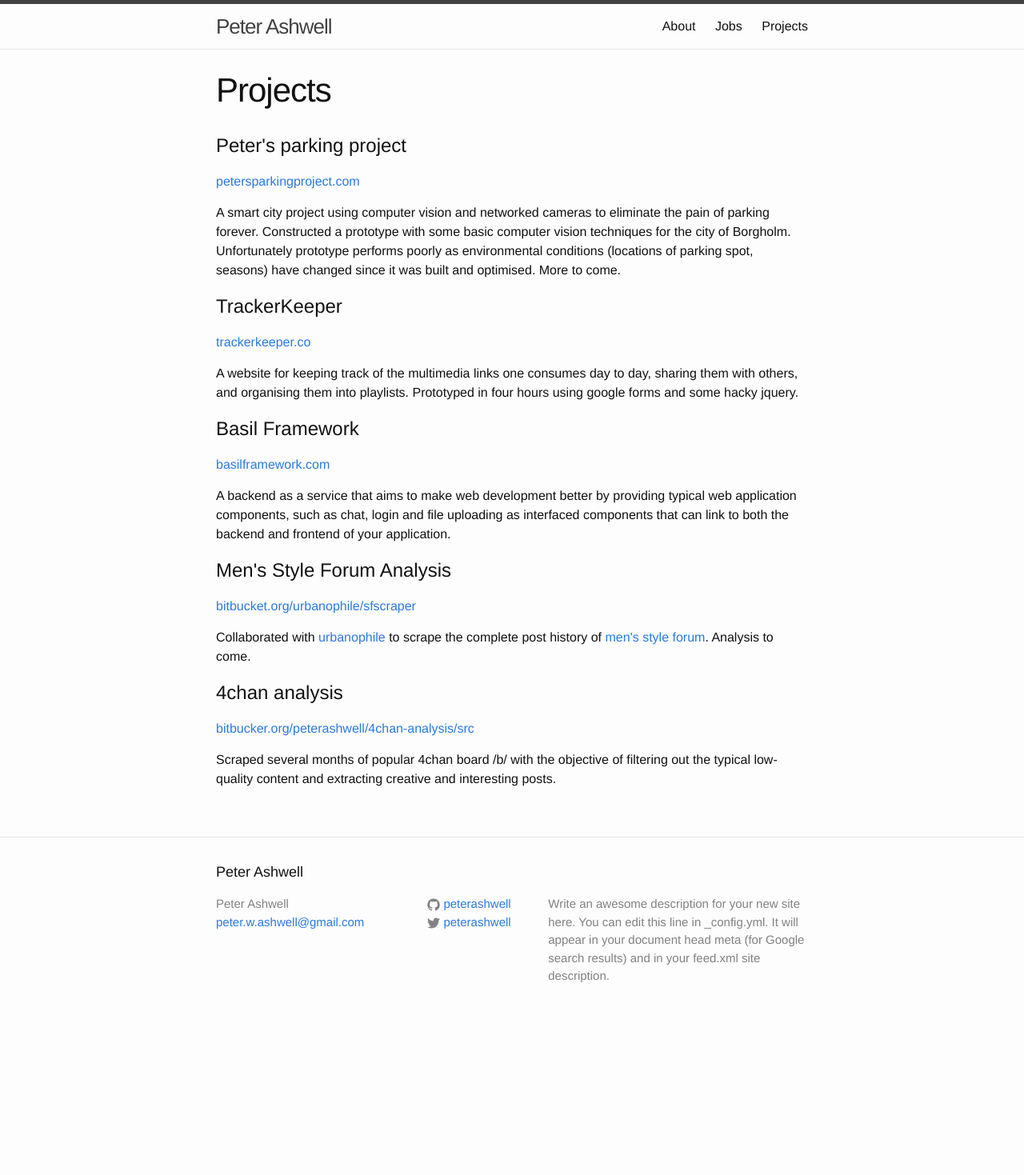
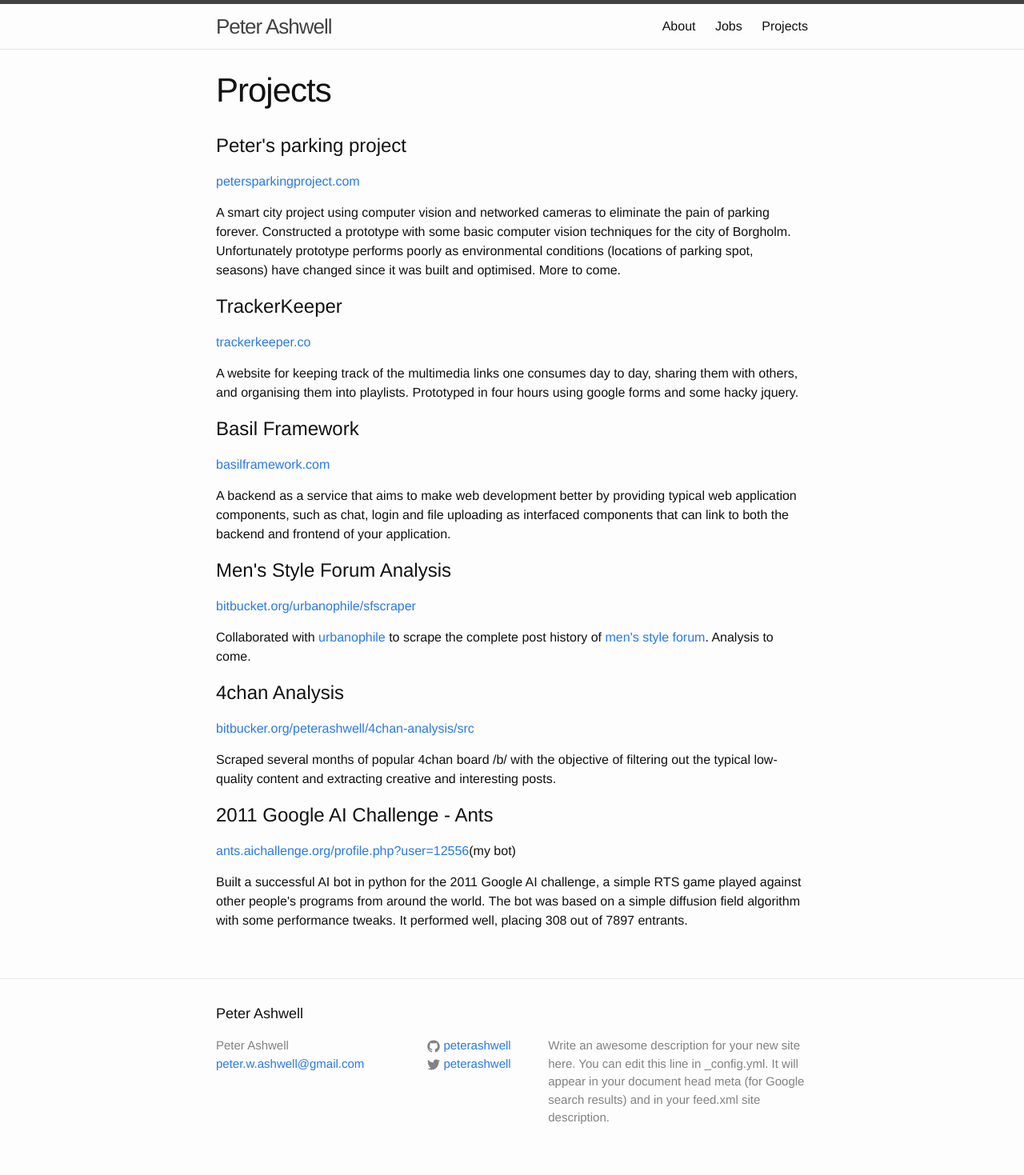
Before and after one commit to peterashwell/peterashwell.github.io, a Jekyll site: the page built from projects.md, in a window 1280 px wide. Shown: the whole page at 80% size. Built offline with Jekyll 4.4.1, drawn with Linux system fonts in a browser that asks for light colours; before the commit the page ends 1292 px from its top, so only the background shows below that.

Commit message:
Added AI challenge project

```diff
--- a/projects.md
+++ b/projects.md
@@ -20,6 +20,10 @@
 <a href="https://bitbucket.org/urbanophile/sfscraper">bitbucket.org/urbanophile/sfscraper</a>
 <p>Collaborated with <a href="https://bitbucket.org/urbanophile">urbanophile</a> to scrape the complete post history of <a href="http://www.styleforum.net">men's style forum</a>. Analysis to come.</p>
 
-<h1>4chan analysis</h1>
+<h1>4chan Analysis</h1>
 <a href="https://bitbucket.org/peterashwell/4chan-analysis/src">bitbucker.org/peterashwell/4chan-analysis/src</a>
 <p>Scraped several months of popular 4chan board /b/ with the objective of filtering out the typical low-quality content and extracting creative and interesting posts.</p>
+
+<h1>2011 Google AI Challenge - Ants</h1>
+<a href="http://ants.aichallenge.org/profile.php?user=12556">ants.aichallenge.org/profile.php?user=12556</a>(my bot)
+<p>Built a successful AI bot in python for the 2011 Google AI challenge, a simple RTS game played against other people's programs from around the world. The bot was based on a simple diffusion field algorithm with some performance tweaks. It performed well, placing 308 out of 7897 entrants.</p>
```
